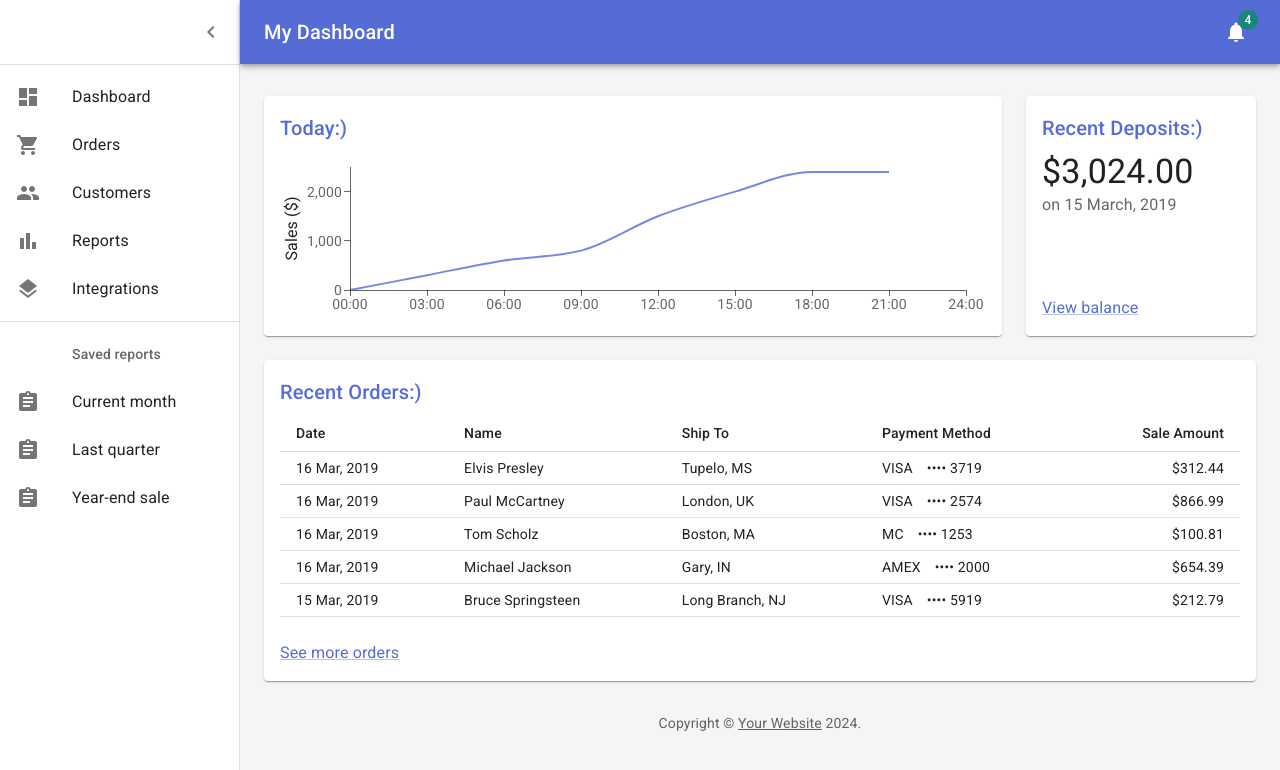
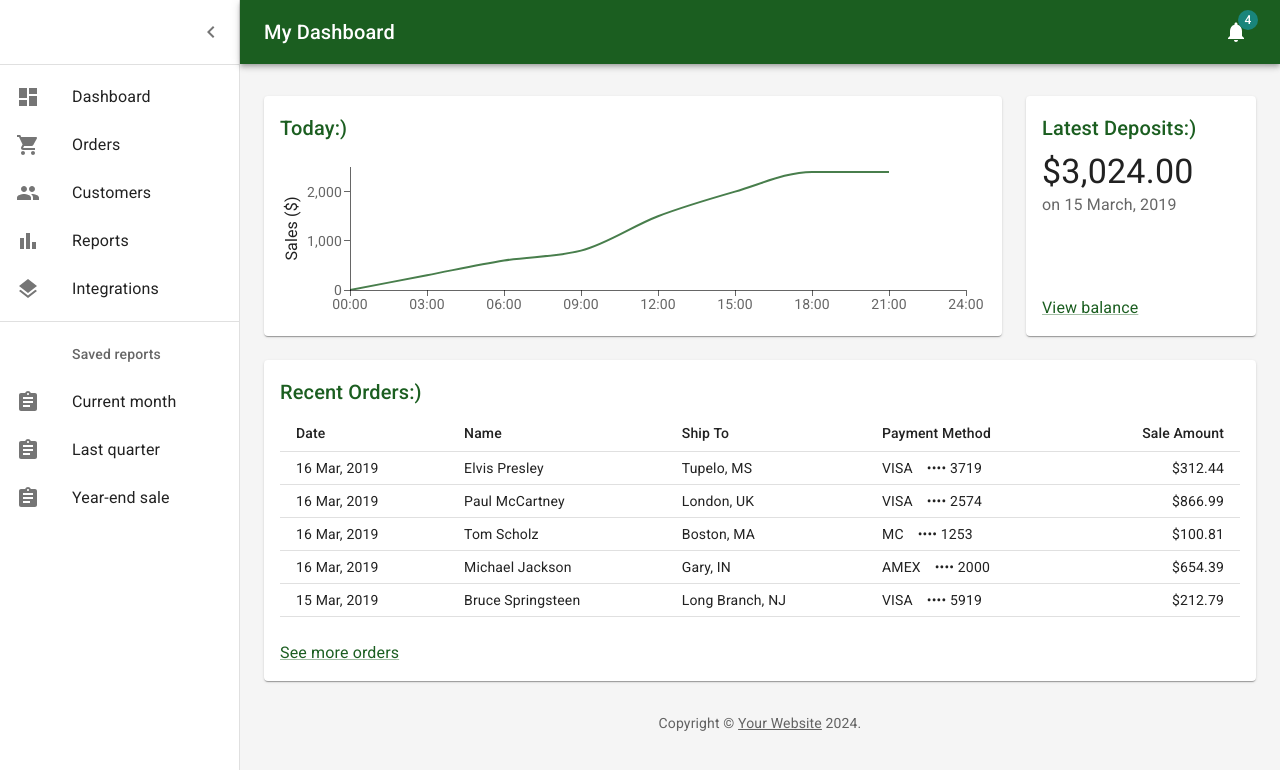
Before and after one commit to TatsianaLohinava/visual-testing-tools, a React (Vite) app: page / in a window 1280 px wide. Shown: the top 770 px of the page. Built offline with nearby package versions, Linux system fonts and the light colour scheme.

Commit message:
add changes

```diff
--- a/src/Deposits.tsx
+++ b/src/Deposits.tsx
@@ -10,7 +10,7 @@ function preventDefault(event: React.MouseEvent) {
 export default function Deposits() {
   return (
     <React.Fragment>
-      <Title>Recent Deposits</Title>
+      <Title>Latest Deposits</Title>
       <Typography component="p" variant="h4">
         $3,024.00
       </Typography>
--- a/src/theme.tsx
+++ b/src/theme.tsx
@@ -5,7 +5,7 @@ import { red, green } from "@mui/material/colors";
 const theme = createTheme({
   palette: {
     primary: {
-      main: '#556cd6',
+      main: green[900],
     },
     secondary: {
       main: "#19857b",
```
